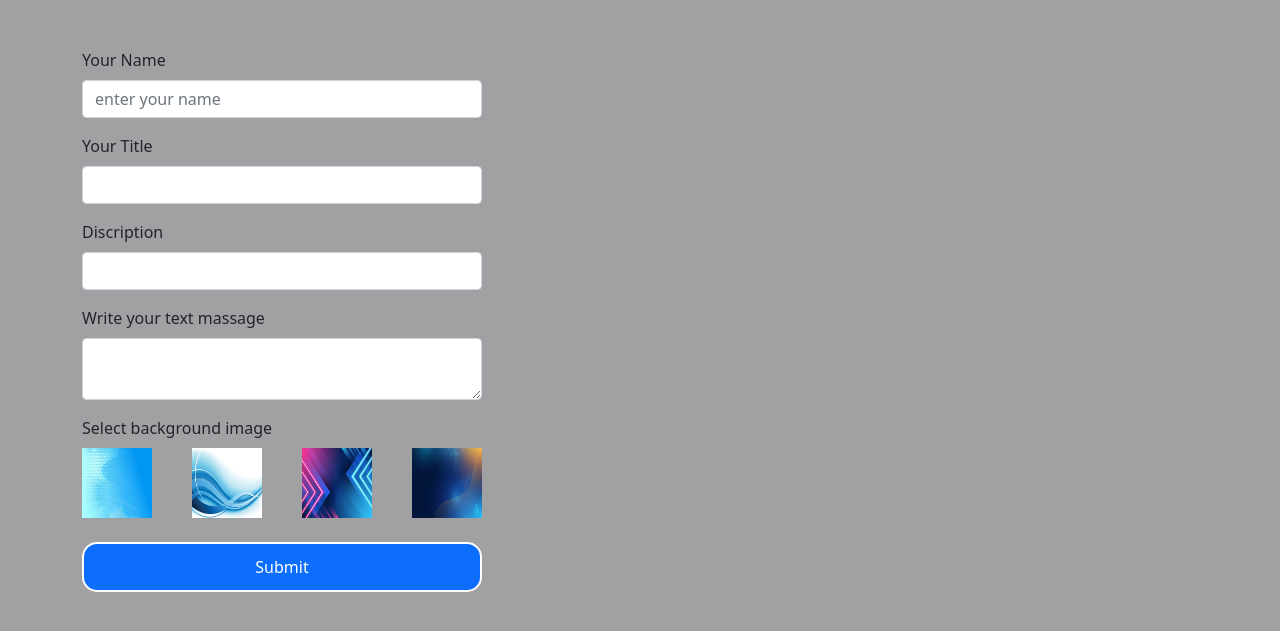
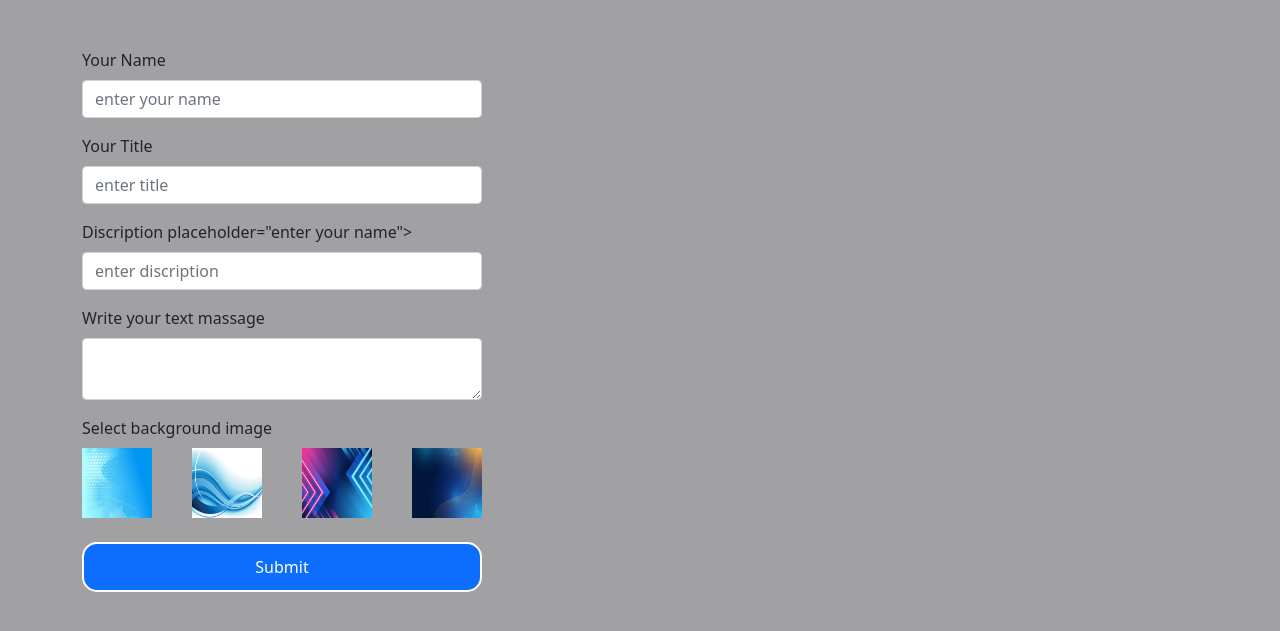
Before and after one commit to Rehansmit/create-post-application, a plain HTML site: page index.html in a window 1280 px wide. Shown: the part 85-716 px from the top of the page. Drawn offline with Linux system fonts and the light colour scheme.

Commit message:
update file

```diff
--- a/index.html
+++ b/index.html
@@ -29,13 +29,15 @@
 
                 <div class="mb-3">
                     <label for="title" class="form-label"> Your Title</label>
-                    <input type="text" class="form-control" id="u_title">
+                    <input type="text" class="form-control" id="u_title" placeholder="enter title">
+
                 </div>
 
 
                 <div class="mb-3">
                     <label for="Disc" class="form-label"> Discription</label>
-                    <input type="text" class="form-control" id="d_iscrip">
+                        placeholder="enter your name">
+                    <input type="text" class="form-control" id="d_iscrip" placeholder="enter discription">
                 </div>
 
 
@@ -59,7 +61,7 @@
 
               </div>
 
-            <button  onclick="submitPost()"  type="submit" class="btn btn-primary mt-2">Submit</button>
+            <button  onclick="submitPost()"  type="submit" class="btn btn-primary mt-2 mb-4">Submit</button>
             </div>
         </div>
 
```
